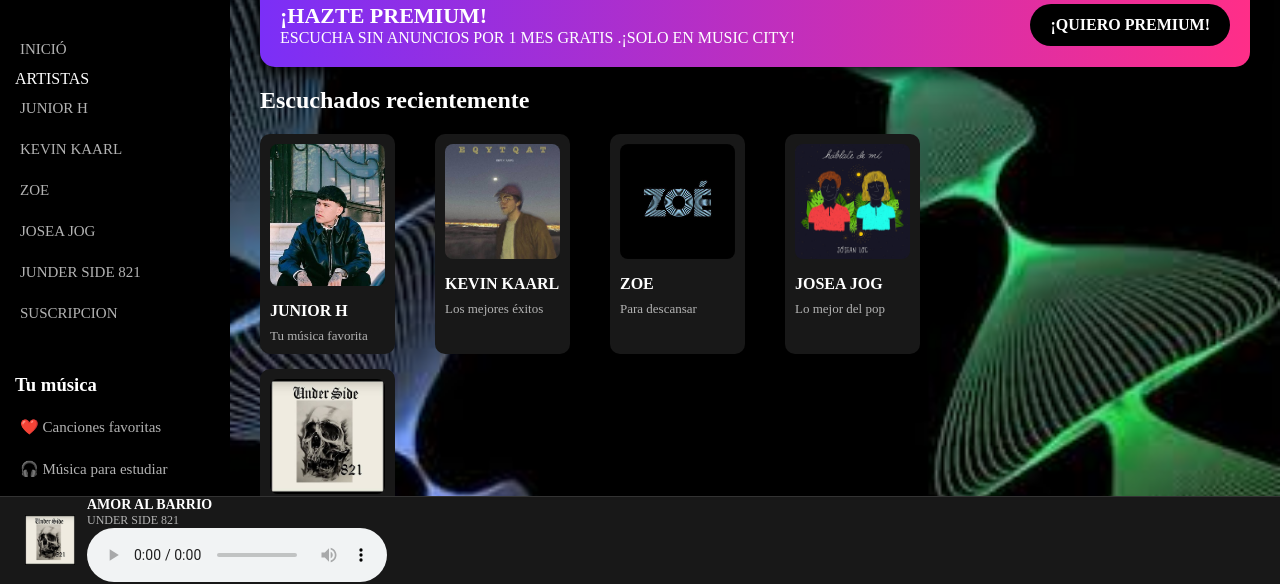
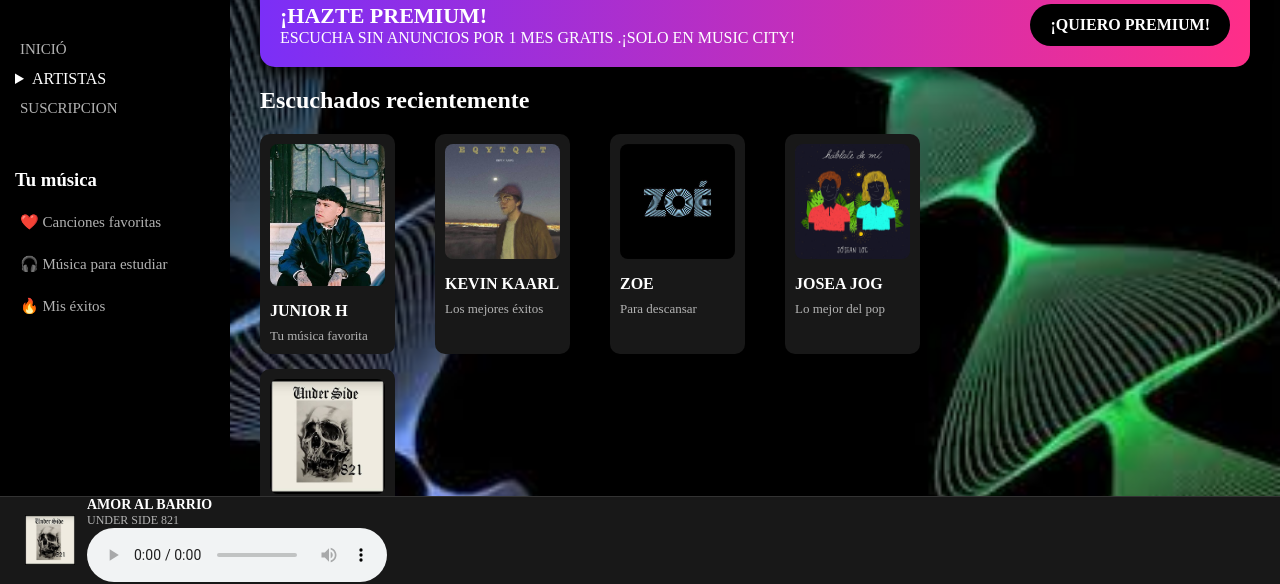
Before and after one commit to mitzcity/musiccity, a plain HTML site: page index.html in a window 1280 px wide. Shown: the part 214-798 px from the top of the page. Drawn offline with Linux system fonts and the light colour scheme.

Commit message:
Add files via upload

```diff
--- a/index.html
+++ b/index.html
@@ -37,13 +37,14 @@
         <nav>
             <a href="#">INICIÓ</a>
 
-            <ditails class="desplegable">
+            <details class="desplegable">
             <summary>ARTISTAS</summary>
             <a href="junior.html">JUNIOR H</a>
             <a href="kevin.html">KEVIN KAARL</a>
             <a href="zoe.html">ZOE</a>
             <a href="log.html">JOSEA JOG</a>
             <a href="under.html">JUNDER SIDE 821</a>
+        </details>
             <a href="formulario.html">SUSCRIPCION</a>
 
         <div class="playlists">
```
